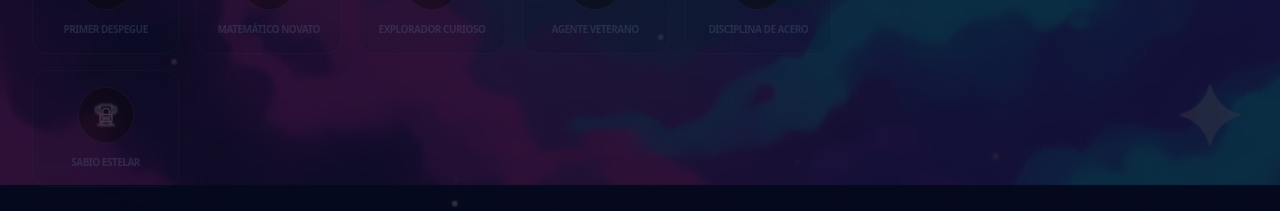
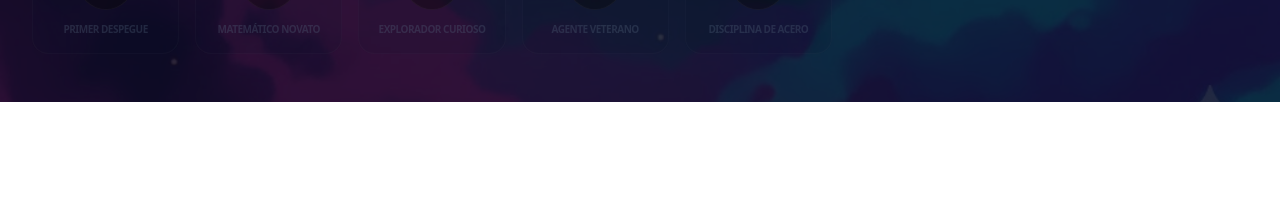
Before and after one commit to Cristina2M/GenioAcademy, a React app in the folder frontend/: page /dashboard in a window 1280 px wide. Shown: the part 1095-1306 px from the top of the page. After the commit the page ends 1197 px from the top, so only its background shows below. Built offline with nearby package versions, Linux system fonts and the light colour scheme; no server answers; sample sign-in values are in the browser's storage; the HTML template or start-up script is replaced by a standard one.

Commit message:
eliminar logro de completar 5 misiones del dashboard

```diff
--- a/frontend/src/pages/Dashboard.jsx
+++ b/frontend/src/pages/Dashboard.jsx
@@ -132,14 +132,6 @@ export default function Dashboard() {
       icon: <Flame className="w-6 h-6 text-orange-500"/>,
       color: 'from-orange-500/20 to-amber-600/20',
       unlocked: (user?.streak_count || 0) >= 5
-    },
-    {
-      id: 'master',
-      name: 'Sabio Estelar',
-      desc: 'Completa 5 misiones con éxito',
-      icon: <Trophy className="w-6 h-6 text-amber-300"/>,
-      color: 'from-amber-500/20 to-yellow-600/20',
-      unlocked: completedCourses.length >= 5
     },
   ];
 
```
